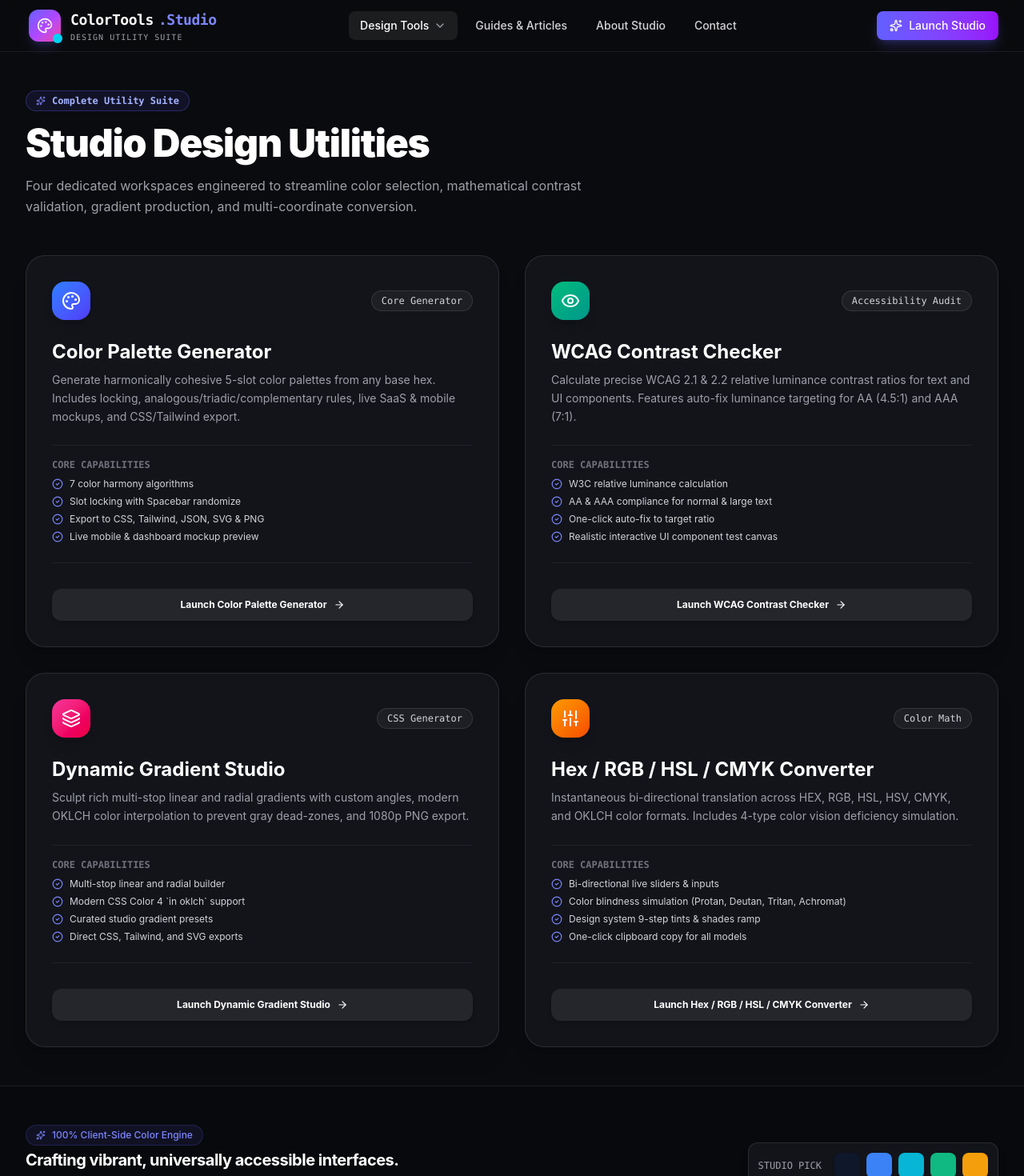
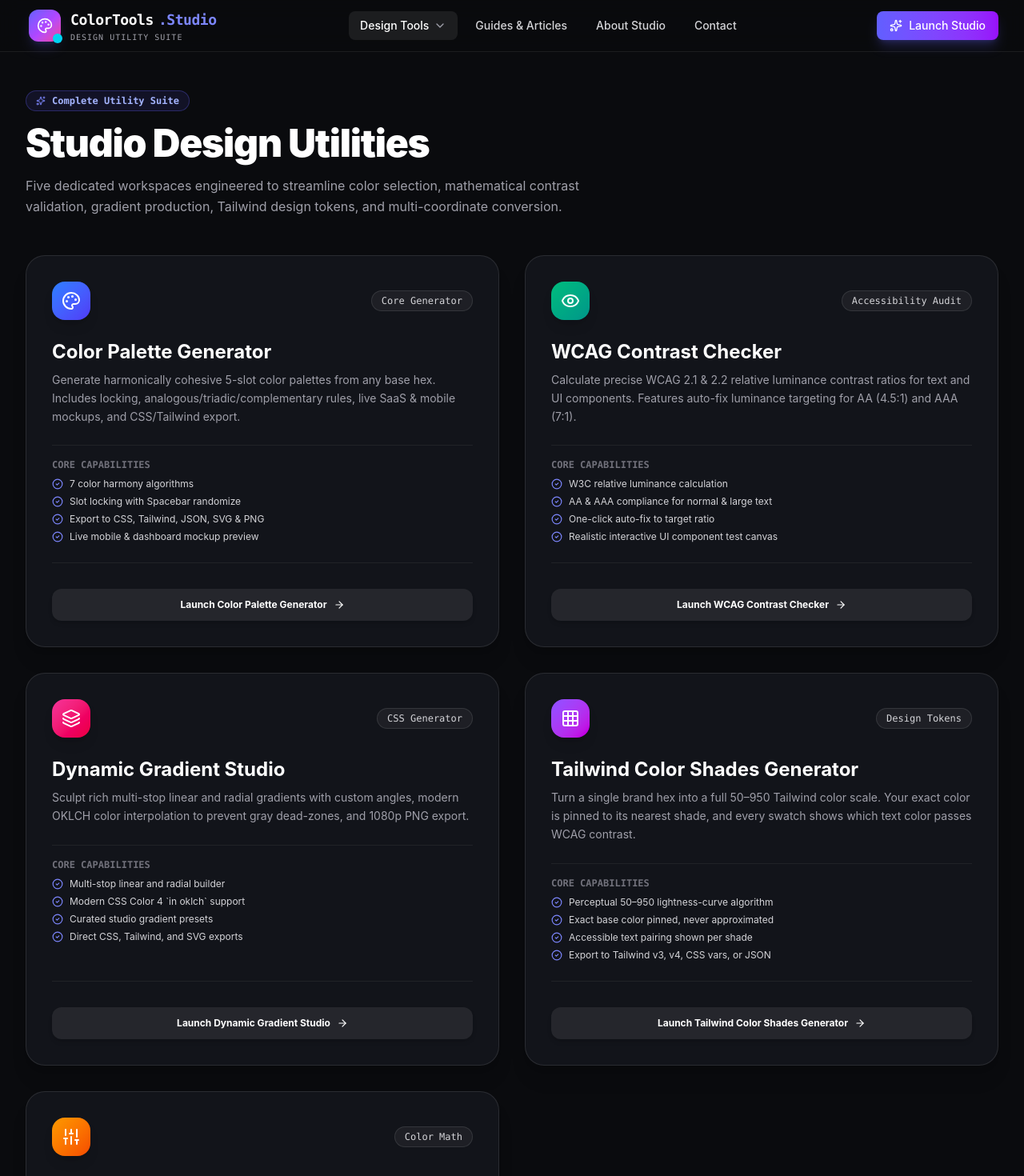
Before and after one commit to musabislam456-arch/colortools, a Next.js app: page /tools in a window 1280 px wide. Shown: the top 1470 px of the page at 80% size. Built offline with nearby package versions, Linux system fonts and the light colour scheme.

Commit message:
feat: list Tailwind Color Shades Generator on the tools hub page

```diff
--- a/app/tools/page.tsx
+++ b/app/tools/page.tsx
@@ -9,13 +9,14 @@
   Sparkles,
   ShieldCheck,
   CheckCircle2,
-  Code
+  Code,
+  Grid3x3
 } from 'lucide-react';
 
 export const metadata: Metadata = {
   title: 'Design Utilities Hub — ColorTools Studio',
   description:
-    'Explore the full suite of client-side color engineering tools: Palette Generator, WCAG Contrast Checker, Gradient Studio, and multi-format Color Converter.',
+    'Explore the full suite of client-side color engineering tools: Palette Generator, WCAG Contrast Checker, Gradient Studio, Tailwind Shades Generator, and multi-format Color Converter.',
 };
 
 export default function ToolsHubPage() {
@@ -66,6 +67,21 @@
       ],
     },
     {
+      title: 'Tailwind Color Shades Generator',
+      href: '/tools/tailwind-shades',
+      description:
+        'Turn a single brand hex into a full 50–950 Tailwind color scale. Your exact color is pinned to its nearest shade, and every swatch shows which text color passes WCAG contrast.',
+      icon: Grid3x3,
+      tag: 'Design Tokens',
+      color: 'from-violet-500 to-fuchsia-600',
+      features: [
+        'Perceptual 50–950 lightness-curve algorithm',
+        'Exact base color pinned, never approximated',
+        'Accessible text pairing shown per shade',
+        'Export to Tailwind v3, v4, CSS vars, or JSON',
+      ],
+    },
+    {
       title: 'Hex / RGB / HSL / CMYK Converter',
       href: '/tools/color-converter',
       description:
@@ -94,7 +110,7 @@
           Studio Design Utilities
         </h1>
         <p className="text-base text-zinc-400 leading-relaxed">
-          Four dedicated workspaces engineered to streamline color selection, mathematical contrast validation, gradient production, and multi-coordinate conversion.
+          Five dedicated workspaces engineered to streamline color selection, mathematical contrast validation, gradient production, Tailwind design tokens, and multi-coordinate conversion.
         </p>
       </div>
 
```
